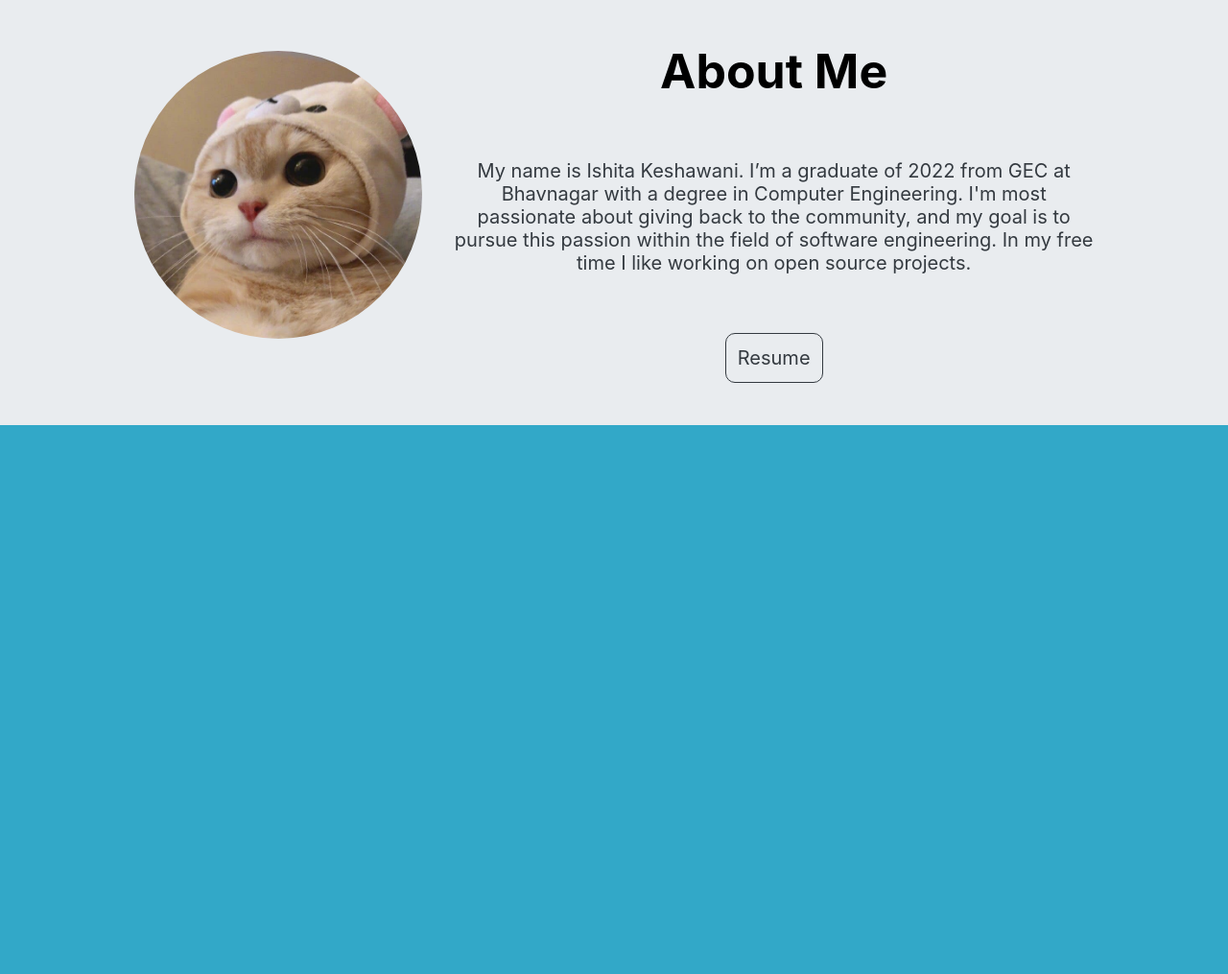
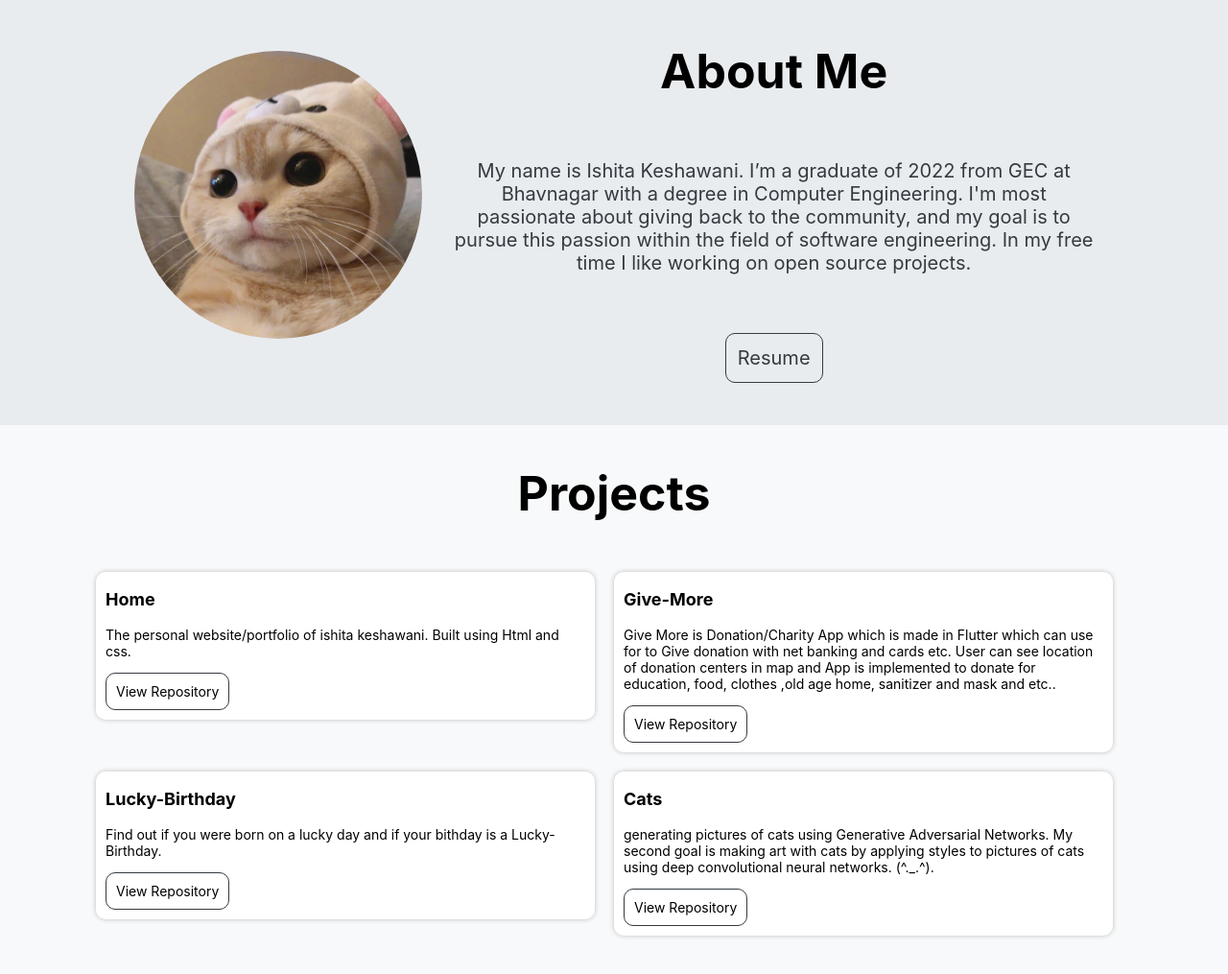
Before and after one commit to Bits-to-Bytes/Portfolio-Website, a plain HTML site: page index.html in a window 1280 px wide. Shown: the part 781-1796 px from the top of the page at 96% size. Before the commit the page ends 1224 px from the top, so only its background shows below. Drawn offline with Linux system fonts and the light colour scheme.

Commit message:
projects page

```diff
--- a/index.html
+++ b/index.html
@@ -51,7 +51,31 @@
     </div>
 
     <div class="projects-container">
-
+        <h2 class="title">Projects</h2>
+        <div class="projects">
+            <div class="card">
+                <p class="project-title"><b>Home</b></p>
+                <p class="project-info">The personal website/portfolio of ishita keshawani. Built using Html and css.</p>
+                <div class="github">View Repository</div>
+            </div>
+            <div class="card">
+                <p class="project-title"><b>Give-More</b></p>
+                <p class="project-info">Give More is Donation/Charity App which is made in Flutter which can use for to Give donation with net banking and cards etc.
+                    User can see location of donation centers in map and App is implemented
+                    to donate for education, food, clothes ,old age home, sanitizer and mask and etc..</p>
+                <div class="github">View Repository</div>
+            </div>
+            <div class="card">
+                <p class="project-title"><b>Lucky-Birthday</b></p>
+                <p class="project-info">Find out if you were born on a lucky day and if your bithday is a Lucky-Birthday.</p>
+                <div class="github">View Repository</div>
+            </div>
+            <div class="card">
+                <p class="project-title"><b>Cats</b></p>
+                <p class="project-info">generating pictures of cats using Generative Adversarial Networks. My second goal is making art with cats by applying styles to pictures of cats using deep convolutional neural networks. (^._.^).</p>
+                <div class="github">View Repository</div>
+            </div>
+        </div>
     </div>
 </body>
 
--- a/style.css
+++ b/style.css
@@ -176,3 +176,41 @@ body {
         font-size: 15px;
     }
 }
+.projects-container{
+    display: flex;
+    flex-flow: column;
+    align-items: center;
+    justify-content: center;
+    background-color: #f8f9fa;
+    padding-bottom: 50px;
+}
+.projects{
+    max-width: 1100px;
+    display: flex;
+    flex-wrap: wrap;
+}
+.card{
+    border-radius: 10px;
+    box-shadow: 0px 0px 5px 0px rgb(190, 190, 190);
+    height: fit-content;
+    padding: 0px 10px 10px 10px;
+    max-width: 500px;
+    min-width: 320px;
+    margin: 10px 10px 10px 10px;
+    color: black;
+    background-color: white;
+}
+.project-title{
+    font-size: 18px;
+}
+.github{
+    cursor: pointer;
+    padding: 10px;
+    width: fit-content;
+    border: 1px solid #343a40;
+    border-radius: 10px;
+}
+.github:hover{
+    background-color: #343a40;
+    color: white;
+}
```
